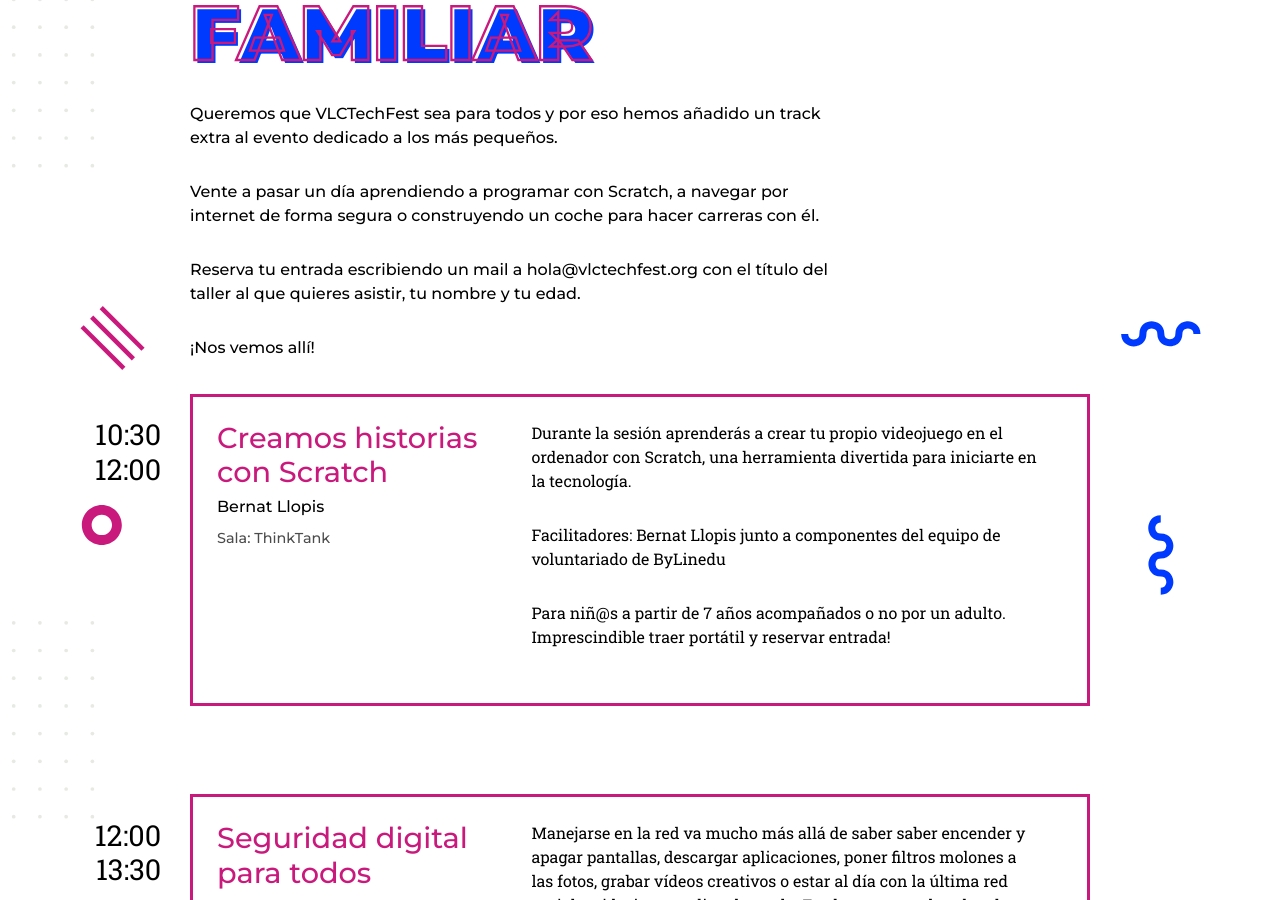
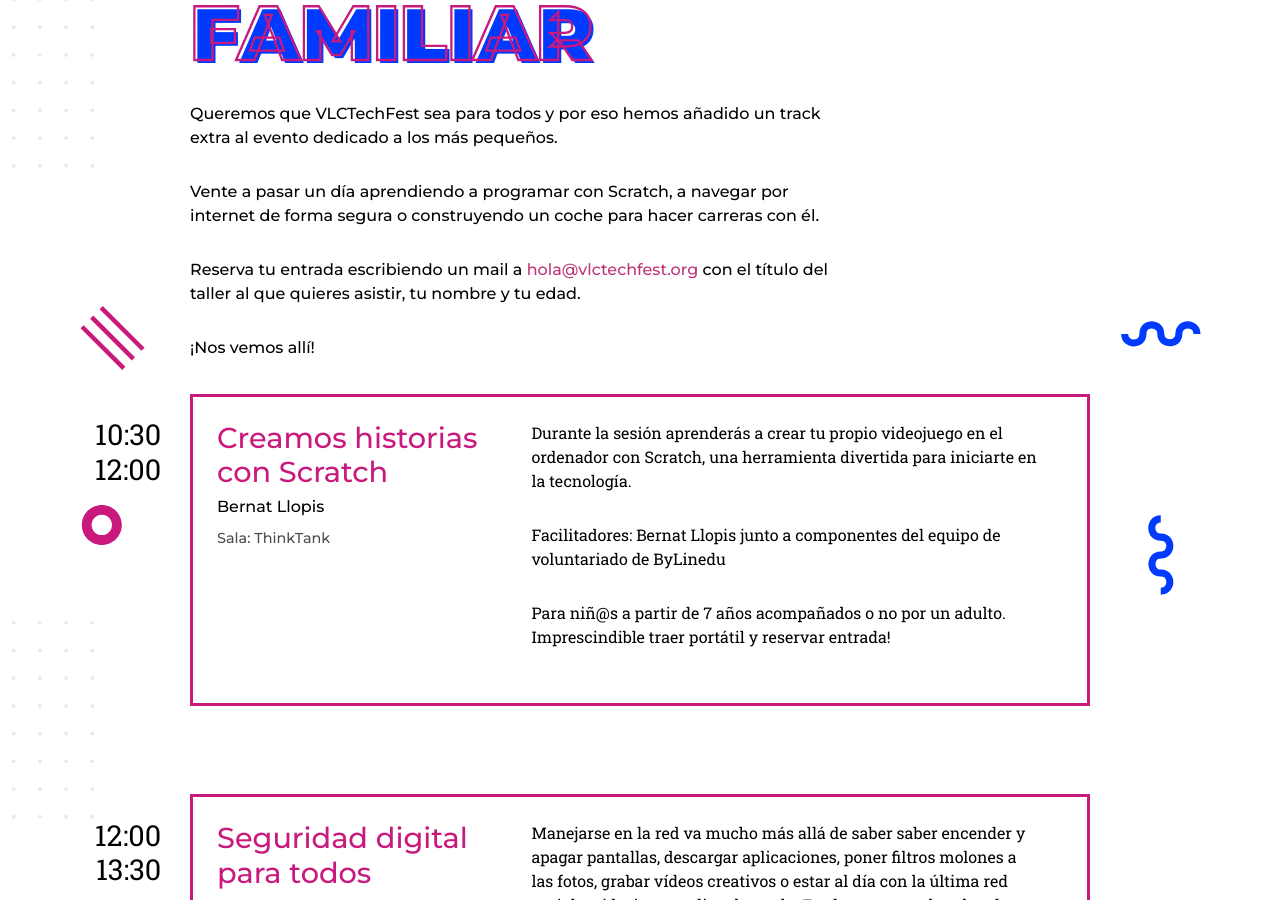
Before and after one commit to VLCTechHub/VLCTechFest2019, a Jekyll site: the page built from es/index.html, in a window 1280 px wide and 900 px high, scrolled down 10549 px. Built offline with Jekyll 4.4.1, drawn with Linux system fonts in a browser that asks for light colours; part of the change alters nothing that is shown.

```diff
--- a/_data/t.yaml
+++ b/_data/t.yaml
@@ -61,7 +61,7 @@ es:
 Vente a pasar un día aprendiendo a programar con Scratch, a navegar por internet de forma segura o construyendo un coche para hacer carreras con él.
 
 
-Reserva tu entrada escribiendo un mail a hola@vlctechfest.org con el título del taller al que quieres asistir, tu nombre y tu edad.
+Reserva tu entrada escribiendo un mail a <a href='mailto:hola@vlctechfest.org'>hola@vlctechfest.org</a> con el título del taller al que quieres asistir, tu nombre y tu edad.
 
 
 ¡Nos vemos allí!"
```
